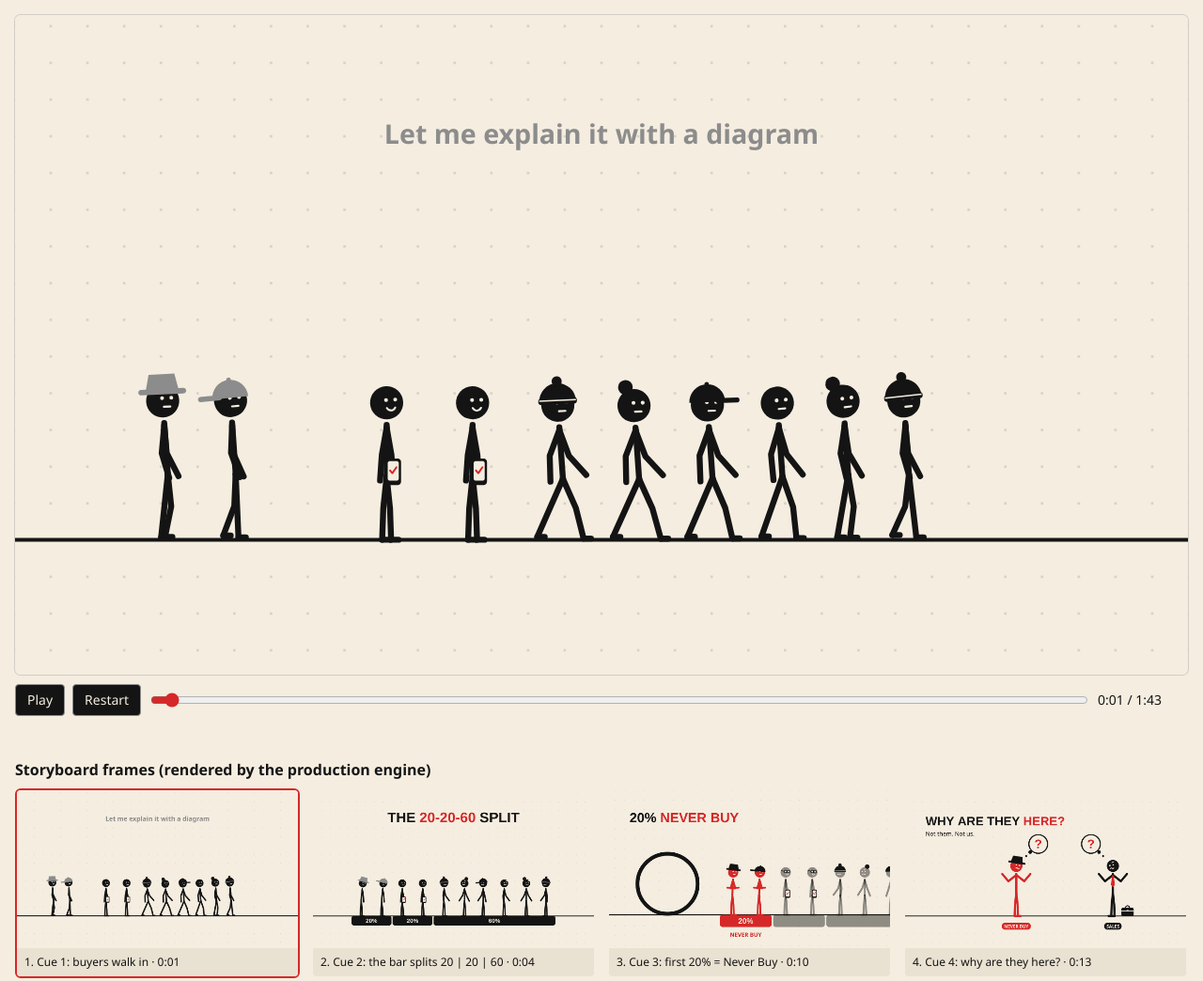
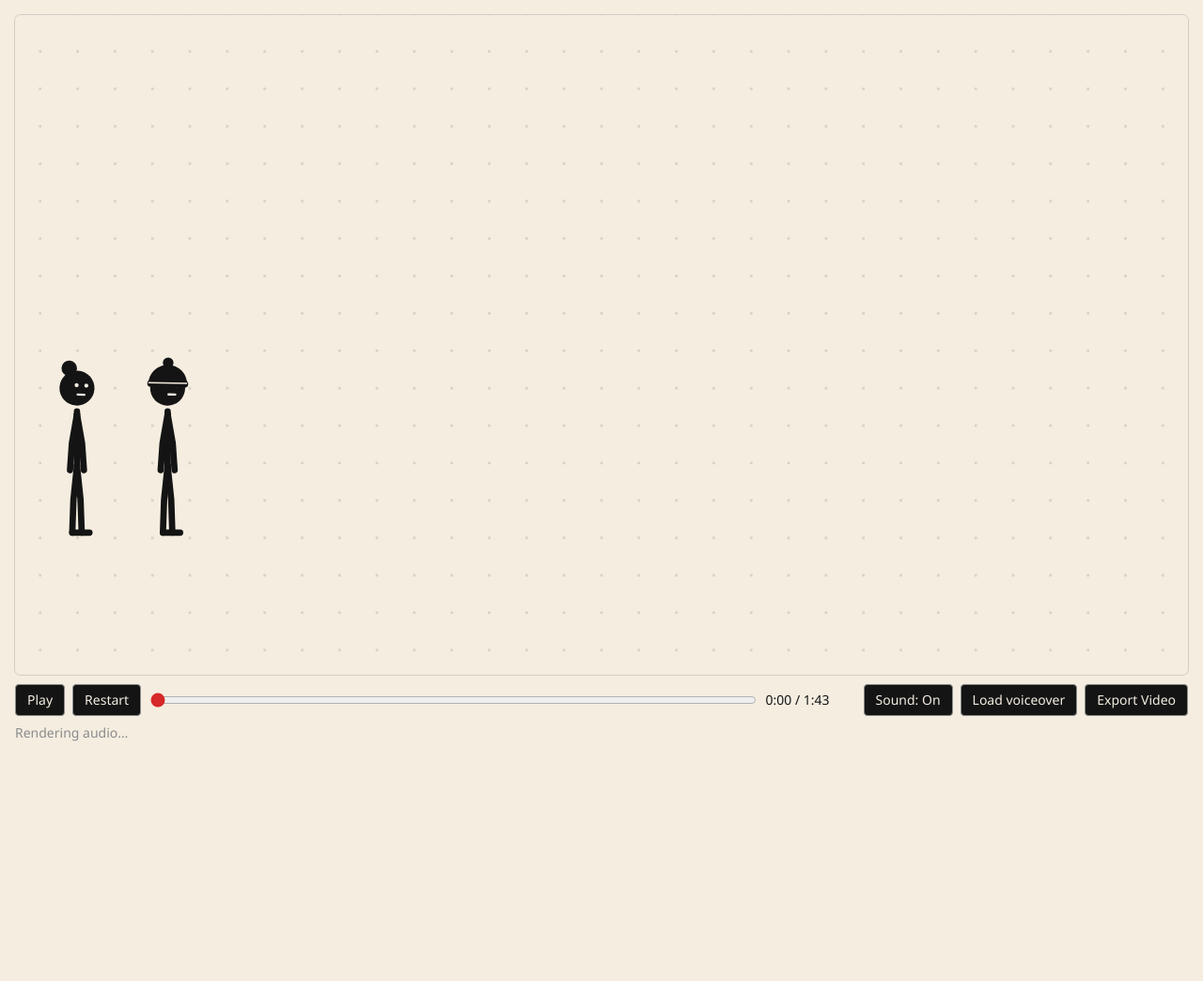
Before and after one commit to editorsvorth-bot/new-proj, a plain HTML site: page videos/20-20-60-split/the-20-20-60-split.html in a window 1280 px wide. Shown: the top 1044 px of the page at 94% size. After the commit the page ends 807 px from the top, so only its background shows below. Drawn offline with Linux system fonts and the light colour scheme.

Commit message:
Smooth ending, voiceover build, frame-exact MP4 renderer
- Ending rebuilt as one continuous thread: coil draws on, SALES takes the loose end, loops
  come undone from his end, straight thread levels, sinks behind the group and lands as the
  60% bar (gray 20% segments slide in, group hops, ticks)
- Diagonal wipes lengthened to 1.0 s; 30 fps frame-difference check finds no jumps
- Player build with the voiceover as master clock (music off: the voiceover carries its own bed)
- tools/render_mp4.js: engine audio mix + renderAt per frame -> H.264/AAC MP4

Co-Authored-By: Claude Opus 5.5 <noreply@anthropic.com>
Claude-Session: https://claude.ai/code/session_013XfR8GRaXwwfGn5rrjx7Ua

```diff
--- a/videos/20-20-60-split/the-20-20-60-split.html
+++ b/videos/20-20-60-split/the-20-20-60-split.html
@@ -61,14 +61,14 @@
 'use strict';
 /* ================= CONFIG (single source of truth — mirror the user's config block) ================= */
 const CONFIG = {
-  mode: 'storyboard',              // 'storyboard' (Stage 1 contact sheet) | 'player' (Stage 2)
+  mode: 'player',              // 'storyboard' (Stage 1 contact sheet) | 'player' (Stage 2)
   width: 1920, height: 1080,   // native export resolution
   fps: 30,                     // export frame rate
-  duration: 103.686,                // seconds; voiceover replaces this with the decoded audio length
+  duration: 103.728,                // seconds; voiceover replaces this with the decoded audio length
   seed: 2024,
-  music: true,                 // Background music: Enabled/Disabled
+  music: false,                 // Background music: Enabled/Disabled
   sfx: true,                  // Sound effects: Enabled/Disabled
-  voiceover: false,            // Voiceover: Enabled -> file picker + master clock
+  voiceover: true,            // Voiceover: Enabled -> file picker + master clock
   subtitles: false,            // Subtitles: Enabled -> CUES drawn in canvas + SRT
   fileName: 'the-20-20-60-split',
 };
@@ -406,7 +406,7 @@ const SRT_TEXT = ["Idha konjam diagrammatic-ah explain panren.", "Idha 20-20-60
 
 const cue = n => C[n - 1];             // start of cue n (absolute seconds)
 const GY = 860;                         // ground line
-const TR = 0.7;                         // transition length; the incoming scene starts TR before its cue
+const TR = 0.7, TRW = 1.0;              // TRW: the diagonal wipes run a little longer so they stay smooth                         // transition length; the incoming scene starts TR before its cue
 // Spine object: one bar, 10 slots (1 figure = 10%), split 20 | 20 | 60
 const BAR = { x: 260, w: 1400, h: 64 };
 const SEG = [[0, 2], [2, 4], [4, 10]];  // slot ranges per group
@@ -566,6 +566,7 @@ function linePts2(x0, y0, x1, y1) { const o = []; for (let i = 0; i < KN; i++) o
 function stampX(g, x, y, r, p) { if (p <= 0) return; const q = lerp(1.7, 1, E.out(clamp(p)));
   fadeAlpha(g, clamp(p * 3), () => popAt(g, x, y, q, () => crossMark(g, x, y, r, 1, 20))); }
 
+let THREAD = [], THC = [930, 430]; const LYS = 430;
 /** Deterministic tangle (a knot of confusion) with N points; untangles into a straight arrow shaft. */
 const KN = 240;
 function knotPts(cx, cy, r) {
@@ -645,6 +646,12 @@ function band(g, a, b, th, col) { const dx = b[0] - a[0], dy = b[1] - a[1], L =
 function buildScenes() {
   const W = CONFIG.width, H = CONFIG.height;
   const KNOT = knotPts(0, 0, 110);
+  THREAD = []; THC = [930, 430];
+  { const M = 260, lead = 26, a0 = Math.PI;
+    const loop = u => { const a = a0 + u * Math.PI * 7, r = 64 + 20 * Math.sin(u * Math.PI * 4.6 + .6);
+      return [THC[0] + Math.cos(a) * r * 1.3 + (u - .5) * 90, THC[1] + Math.sin(a) * r * .78]; };
+    const s0 = loop(0); for (let i = 0; i < lead; i++) { const u = i / lead; THREAD.push([lerp(600, s0[0], u), lerp(LYS, s0[1], u)]); }
+    for (let i = 0; i < M; i++) THREAD.push(loop(i / (M - 1))); }
 
   SCENES = [
     /* 1. THE 20-20-60 SPLIT  (cues 1-3)  each group walks in acting its nature -> the bar splits -> first 20% = NEVER BUY */
@@ -742,11 +749,11 @@ function buildScenes() {
       } },
 
     /* 3. DEFINITELY BUY  (cues 8-12)  like an Amazon buyer: buy (not just cart), decide, look, search ... features -> purchase */
-    { id: 'definite', start: cue(8) - TR, end: cue(13) - .001, enter: { type: 'wipe', dur: TR },
-      camera: t => tween([[0, { x: 0, y: 0, z: 1.06 }], [2.2, { x: 0, y: 0, z: 1 }], [cue(11) - cue(8) + TR, { x: 0, y: 0, z: 1 }], [cue(11) - cue(8) + TR + 1.6, { x: 90, y: 30, z: 1.06 }],
-        [cue(12) - cue(8) + TR + .2, { x: 90, y: 30, z: 1.06 }], [cue(12) - cue(8) + TR + 1.4, { x: 0, y: 0, z: 1 }]], t),
+    { id: 'definite', start: cue(8) - TRW, end: cue(13) - .001, enter: { type: 'wipe', dur: TRW },
+      camera: t => tween([[0, { x: 0, y: 0, z: 1.06 }], [2.2, { x: 0, y: 0, z: 1 }], [cue(11) - cue(8) + TRW, { x: 0, y: 0, z: 1 }], [cue(11) - cue(8) + TRW + 1.6, { x: 90, y: 30, z: 1.06 }],
+        [cue(12) - cue(8) + TRW + .2, { x: 90, y: 30, z: 1.06 }], [cue(12) - cue(8) + TRW + 1.4, { x: 0, y: 0, z: 1 }]], t),
       draw(g, t0, T, c) {
-        const t = t0 + cue(8) - TR; NOW = t; dotGrid(g, c);
+        const t = t0 + cue(8) - TRW; NOW = t; dotGrid(g, c);
         const SX = 960, SY = 300, SW = 760, SH = 520;
         const rows = [['WANT IT', cue(10) + 1.6], ['SEE PRODUCT', cue(10) + 3.0], ['SEARCH', cue(11) + .1], ['DESCRIPTION', cue(11) + 1.1], ['DETAILS', cue(11) + 2.4], ['FEATURES', cue(11) + 3.6]];
         world(g, c, () => {
@@ -854,11 +861,11 @@ function buildScenes() {
       } },
 
     /* 5. CONFUSED BUYERS  (cues 17-20)  the bar returns; the 60% light up and pace; five questions with pictures */
-    { id: 'confused', start: cue(17) - TR, end: cue(21) - .001, enter: { type: 'wipe', dur: TR },
-      camera: t => { const a = t + cue(17) - TR; return tween([[cue(17) - TR, { x: 0, y: 0, z: 1.05 }], [cue(17) + 1.3, { x: 0, y: 0, z: 1 }], [cue(18), { x: 0, y: 0, z: 1 }],
+    { id: 'confused', start: cue(17) - TRW, end: cue(21) - .001, enter: { type: 'wipe', dur: TRW },
+      camera: t => { const a = t + cue(17) - TRW; return tween([[cue(17) - TRW, { x: 0, y: 0, z: 1.05 }], [cue(17) + 1.3, { x: 0, y: 0, z: 1 }], [cue(18), { x: 0, y: 0, z: 1 }],
         [cue(18) + 1.2, { x: 40, y: 30, z: 1.06 }], [cue(20), { x: 120, y: 30, z: 1.06 }], [cue(21), { x: 60, y: 20, z: 1.03 }]], a); },
       draw(g, t0, T, c) {
-        const t = t0 + cue(17) - TR; NOW = t; dotGrid(g, c);
+        const t = t0 + cue(17) - TRW; NOW = t; dotGrid(g, c);
         const r6 = prog(t, cue(17), cue(17) + .6);
         world(g, c, () => {
           groundLine(g, GY, 1);
@@ -885,56 +892,80 @@ function buildScenes() {
         headline(g, '60% CONFUSED BUYERS', 140, 220, prog(t, cue(17) + .1, cue(17) + 1.1), { size: 84, red: [1, 2] });
       } },
 
-    /* 6. WHY SALES EXISTS  (cues 21-24)  a ball of tangled thread -> SALES pulls the loose end, the ball unwinds -> straight thread -> it drops and becomes the 60% bar */
-    { id: 'clarity', start: cue(21) - TR, end: cue(25), enter: { type: 'iris', x: 1180, y: 460, dur: TR },
+    /* 6. WHY SALES EXISTS  (cues 21-24)  one tangled thread -> SALES takes the loose end and pulls -> loops come undone from his end
+       -> straight thread -> released, it levels out, sinks behind the group and lands under their feet as the 60% bar */
+    { id: 'clarity', start: cue(21) - TR, end: Math.max(cue(25), CONFIG.duration), enter: { type: 'iris', x: 1180, y: 460, dur: TR },
       camera: t => { const a = t + cue(21) - TR; return tween([[cue(21) - TR, { x: 0, y: 0, z: 1.08 }], [cue(21) + 1.5, { x: 0, y: 0, z: 1 }], [cue(23), { x: 0, y: 0, z: 1 }],
-        [cue(23) + 1.2, { x: 60, y: 40, z: 1.06 }], [cue(24) + .6, { x: 60, y: 40, z: 1.06 }], [cue(24) + 1.6, { x: 0, y: 0, z: 1 }]], a); },
+        [cue(23) + 1.6, { x: 50, y: 30, z: 1.05 }], [cue(24) + .6, { x: 50, y: 30, z: 1.05 }], [cue(24) + 1.8, { x: 0, y: 0, z: 1 }]], a); },
       draw(g, t0, T, c) {
         const t = t0 + cue(21) - TR; NOW = t; dotGrid(g, c);
-        const S = .85, P0 = cue(23) + .5;
-        // unwinding progress with two tugs where the knot fights back
-        const un = tween([[P0, 0], [P0 + .5, .3], [P0 + .7, .22], [P0 + 1.2, .6], [P0 + 1.4, .52], [P0 + 2.2, 1]], t);
-        const clear = t > cue(24) + .1, drop = E.inOut(prog(t, cue(24) + 1.3, cue(24) + 2.1)), bar = prog(t, cue(24) + 1.9, cue(24) + 2.5);
-        const BX = 160, BW = 1100, R0 = 600, R1 = 1260;   // compact bar: the 60% segment runs R0..R1, under the six
+        const S = .85, N = THREAD.length, R0 = 600, R1 = 1260, LY = 430;
+        // timeline (all on the SRT clock)
+        const P0 = cue(23) + .3, P1 = cue(23) + 2.9;                       // the pull
+        const un = tween([[P0, 0], [P0 + .9, .38, E.inOut], [P0 + 1.15, .34, E.inOut], [P0 + 1.9, .74, E.inOut], [P0 + 2.1, .71, E.inOut], [P1, 1, E.inOut]], t);
+        const lv = E.inOut(prog(t, cue(24) + .9, cue(24) + 1.5));          // released: levels out to the bar's length
+        const dv = E.inOut(prog(t, cue(24) + 1.5, cue(24) + 2.2));         // sinks behind the group to the ground
+        const land = cue(24) + 2.2, grow = E.out(prog(t, land, land + .5));
+        const clear = t > cue(24) + .2;
+        // SALES walks in, takes the loose end, leans back while pulling, lets go
+        const w = walker([[cue(22) + .2, 2100], [cue(22) + 2.0, 1560, E.out], [P0, 1560], [P1, 1630, E.inOut]], t, S, POSES.reach, -1);
+        let up = poseMix(w.pose, POSES.reach, E.inOut(prog(t, cue(22) + 1.8, cue(22) + 2.3)));
+        up = Object.assign({}, up, { lean: (up.lean || 0) - 10 * Math.sin(Math.PI * clamp((t - P0) / (P1 - P0))) });
+        up = poseMix(up, POSES.stand, E.inOut(prog(t, cue(24) + .9, cue(24) + 1.4)));
+        up = poseMix(up, POSES.point, E.inOut(prog(t, land + .3, land + .8)));
         world(g, c, () => {
           groundLine(g, GY, 1);
-          if (bar > 0) spineBar(g, 1, [rgba(PAL.gray, .9), rgba(PAL.gray, .9), PAL.red], [bar, bar, 1], [0, 0, bar], { x: BX, w: BW, grow: bar, labSize: 28 });
+          // the bar (drawn first: everything else stands on it)
+          if (grow > 0) spineBar(g, 1, [rgba(PAL.gray, .9), rgba(PAL.gray, .9), PAL.red], [grow, grow, 1], [0, 0, grow], { x: 160, w: 1100, grow, labSize: 28 });
+          // hand position (from the salesman's pose) for the thread end
+          let hand = null;
+          const drawSales = () => { if (t > cue(22)) hand = salesman(g, { x: w.x, y: GY, s: S, pose: idle(up, t, 7), facing: -1, seed: 7, expr: 'happy' }).handF; };
+          // ---- the thread ----
+          const breathe = 1 + .025 * Math.sin(t * 2.2) * (1 - un);
+          const K = i => { const [x, y] = THREAD[i]; return [THC[0] + (x - THC[0]) * breathe, THC[1] + (y - THC[1]) * breathe]; };
+          const threadPts = (h) => {
+            // knot from the far end up to the unravel front, then straight to the hand
+            const f = (N - 1) * (1 - un), fi = Math.floor(f), fr = f - fi, out = [];
+            for (let i = 0; i <= fi; i++) out.push(K(i));
+            if (fi < N - 1) { const a = K(fi), b = K(fi + 1); out.push([lerp(a[0], b[0], fr), lerp(a[1], b[1], fr)]); }
+            out.push(h); return out;
+          };
+          const sinking = dv > 0 || lv > 0;
+          if (sinking) {
+            // released: straight thread -> level band of the bar's width -> sinks and thickens (behind the people)
+            drawSales();
+            const A0 = K(0), B0 = hand;
+            const a = [lerp(A0[0], R0 + 8, lv), lerp(A0[1], LY, lv)], b = [lerp(B0[0], R1 - 8, lv), lerp(B0[1], LY, lv)];
+            const y = lerp(a[1], GY + BAR.h / 2, dv), th = lerp(8, BAR.h, dv);
+            if (grow < 1) {
+              const ya = lerp(a[1], GY + BAR.h / 2, dv), yb = lerp(b[1], GY + BAR.h / 2, dv);
+              const poly = dv > 0 ? rrectPoly(a[0], y - th / 2, b[0] - a[0], th, Math.min(14, th / 2)) : null;
+              if (poly) { fadeAlpha(g, 1 - dv, () => fillPoly(g, poly, PAL.ink)); fadeAlpha(g, dv, () => fillPoly(g, poly, PAL.red)); }
+              else strokeOn(g, [[a[0], ya], [b[0], yb]], 1, PAL.ink, 8);
+            }
+          }
+          // the six (drawn after the band so it passes behind them); they hop when the bar lands
           const heads = [];
           for (let i = 0; i < 6; i++) {
             const calm = E.inOut(prog(t, cue(24) + .1 + i * .08, cue(24) + .7 + i * .08)), pc = pacing(660 + i * 118, t, i, 1 - calm);
-            const pose = poseMix(pc.pose, i % 2 ? POSES.cheer : POSES.stand, calm * (1 - .6 * prog(t, cue(24) + 2.4, cue(24) + 2.9)));
-            const r = person(g, { x: pc.x, y: GY, s: S, pose: idle(pose, t, i), facing: calm > .5 ? 1 : pc.facing, seed: 10 + i, color: PAL.red, expr: clear ? 'happy' : 'confused', wear: WEAR[4 + i] });
+            const hop = 34 * Math.sin(Math.PI * prog(t, land + i * .05, land + .45 + i * .05));
+            const pose = poseMix(pc.pose, i % 2 ? POSES.cheer : POSES.stand, calm);
+            const r = person(g, { x: pc.x, y: GY - hop, s: S, pose: idle(pose, t, i), facing: calm > .5 ? 1 : pc.facing, seed: 10 + i, color: PAL.red, expr: clear ? 'happy' : 'confused', wear: WEAR[4 + i] });
             heads.push(r.head);
           }
-          // SALES (same scale as the group) walks in, takes the loose end, leans back and pulls
-          const w = walker([[cue(22) + .2, 2100], [cue(22) + 2.0, 1560, E.out], [P0, 1560], [P0 + 2.2, 1640]], t, S, POSES.reach, -1);
-          let up = poseMix(w.pose, POSES.reach, E.inOut(prog(t, cue(22) + 1.8, cue(22) + 2.3)));
-          const lean = -12 * Math.sin(Math.PI * prog(t, P0, P0 + 2.2));
-          up = Object.assign({}, up, { lean: (up.lean || 0) + lean });
-          up = poseMix(up, POSES.stand, E.inOut(prog(t, cue(24) + 1.2, cue(24) + 1.6)));            // lets go as the thread drops
-          up = poseMix(up, POSES.point, E.inOut(prog(t, cue(24) + 2.4, cue(24) + 2.9)));
-          let hand = [1500, 600];
-          if (t > cue(22)) hand = salesman(g, { x: w.x, y: GY, s: S, pose: idle(up, t, 7), facing: -1, seed: 7, expr: 'happy' }).handF;
+          if (!sinking) {
+            drawSales();
+            const dp = prog(t, cue(21) + .1, cue(21) + 1.8);                       // the tangle draws on
+            const grab = prog(t, cue(22) + 2.0, cue(22) + 2.6);                    // he takes the loose end
+            if (un <= 0) {
+              const knot = []; for (let i = 0; i < N; i++) knot.push(K(i));
+              if (dp > 0) strokeOn(g, knot, dp, PAL.ink, 7);
+              if (grab > 0 && hand) strokeOn(g, [K(N - 1), hand], grab, PAL.ink, 7);
+            } else if (hand) strokeOn(g, threadPts(hand), 1, PAL.ink, 7);
+          }
           tag(g, 'SALES', w.x, GY + 70, prog(t, cue(22) + 1.8, cue(22) + 2.2), { size: 30 });
-          // the ball of thread: shrinks, rolls left and spins as it unwinds; the thread runs from the ball to the hand
-          const bx = lerp(960, 600, un), by = lerp(420, 380, un), br = 1 - un, spin = un * 9 + Math.sin(t * 2) * .15 * (1 - un);
-          const shakeB = (prog(t, P0 + .5, P0 + .7) - prog(t, P0 + .7, P0 + .9) + prog(t, P0 + 1.2, P0 + 1.4) - prog(t, P0 + 1.4, P0 + 1.6)) * 10;
-          const dp = prog(t, cue(21) + .1, cue(21) + 1.6);
-          if (drop <= 0) {
-            if (br > .02 && dp > 0) {
-              const pts = KNOT.map(([x, y]) => [bx + shakeB + (x * Math.cos(spin) - y * Math.sin(spin)) * br, by + (x * Math.sin(spin) + y * Math.cos(spin)) * br]);
-              strokeOn(g, pts, dp, PAL.ink, 8, false);
-            }
-            const grab = prog(t, cue(22) + 2.0, cue(22) + 2.6);
-            const e0 = KNOT[KN - 1], end0 = [bx + shakeB + (e0[0] * Math.cos(spin) - e0[1] * Math.sin(spin)) * br, by + (e0[0] * Math.sin(spin) + e0[1] * Math.cos(spin)) * br];
-            if (grab > 0) strokeOn(g, [un > 0 ? [lerp(end0[0], 560, un), lerp(end0[1], 380, un)] : end0, hand], grab, PAL.ink, 7);
-          } else {
-            // the straight thread drops and thickens into the 60% segment of the bar
-            const a = [lerp(560, R0 + 4, drop), lerp(380, GY + 32, drop)], b = [lerp(hand[0], R1 - 4, drop), lerp(hand[1], GY + 32, drop)];
-            if (bar < 1) band(g, a, b, lerp(7, 64, drop), drop > .55 ? PAL.red : PAL.ink);
-          }
-          tag(g, 'CLARITY', 960, 405, prog(t, cue(24) + .1, cue(24) + .5) * (1 - prog(t, cue(24) + 1.2, cue(24) + 1.5)), { size: 44, bg: PAL.red });
-          heads.forEach((h, i) => badge(g, h[0], h[1] - 100, prog(t, cue(24) + 2.1 + i * .1, cue(24) + 2.6 + i * .1), 'tick', PAL.red, PAL.cream, 22));
+          tag(g, 'CLARITY', 930, 350, prog(t, cue(24) + .1, cue(24) + .5) * (1 - prog(t, cue(24) + 1.3, cue(24) + 1.6)), { size: 44, bg: PAL.red });
+          heads.forEach((h, i) => badge(g, h[0], h[1] - 100, prog(t, land + .4 + i * .08, land + .9 + i * .08), 'tick', PAL.red, PAL.cream, 22));
         });
         const hA = (a, b) => 1 - prog(t, a, b);
         fadeAlpha(g, hA(cue(22) - .3, cue(22)), () => {
@@ -971,10 +1002,9 @@ function buildScenes() {
     { t: cue(25) - .3, title: 'Cues 23-24: why sales exists' },
   ];
   MUSIC.accents = [cue(2), cue(3), cue(8), cue(12), cue(17), cue(23), cue(24)];
-  const P0 = cue(23) + .5;
   SFX_CUES = [
     { t: cue(2), type: 'draw' }, { t: cue(2) + .7, type: 'thud' }, { t: cue(3), type: 'pop' },
-    ...[cue(4), cue(8), cue(13), cue(17), cue(21)].map(x => ({ t: x - TR, type: 'whoosh' })),
+    ...[cue(4), cue(13), cue(21)].map(x => ({ t: x - TR, type: 'whoosh' })), ...[cue(8), cue(17)].map(x => ({ t: x - TRW, type: 'whoosh' })),
     { t: cue(4) + 1.4, type: 'pop' }, { t: cue(4) + 1.7, type: 'pop' }, { t: cue(5) + 1.3, type: 'pop' },
     ...[0, 1, 2].flatMap(k => [{ t: cue(6) + 1.4 + k, type: 'pop' }, { t: cue(6) + 1.9 + k, type: 'thud' }]),
     { t: cue(7) + .5, type: 'thud' },
@@ -987,8 +1017,8 @@ function buildScenes() {
     { t: cue(16) + .2, type: 'pop' }, { t: cue(16) + 1.2, type: 'pop' }, { t: cue(16) + 2.6, type: 'click' }, { t: cue(16) + 3.0, type: 'chime' },
     ...[cue(18) + .1, cue(18) + 2.6, cue(19) + .1, cue(20) + .1, cue(20) + 2.1].map(x => ({ t: x, type: 'pop' })),
     { t: cue(21) - .9, type: 'whoosh' }, { t: cue(21) + .1, type: 'draw' }, { t: cue(22) + 2.0, type: 'click' },
-    { t: P0 + .5, type: 'thud' }, { t: P0 + 1.2, type: 'thud' }, { t: cue(24) + .1, type: 'chime' },
-    { t: cue(24) + 1.3, type: 'whoosh' }, { t: cue(24) + 1.9, type: 'thud' }, { t: cue(24) + 2.1, type: 'pop' },
+    { t: cue(23) + 1.2, type: 'draw' }, { t: cue(23) + 2.2, type: 'draw' }, { t: cue(24) + .1, type: 'chime' },
+    { t: cue(24) + 1.5, type: 'whoosh' }, { t: cue(24) + 2.2, type: 'thud' }, { t: cue(24) + 2.6, type: 'pop' },
   ];
   CUES = SRT_TEXT.map((text, i) => ({ start: C[i], end: C[i + 1], text }));
 }
```
Also changed, not shown: tools/render_mp4.js (added, +59 -0 lines), videos/20-20-60-split/scenes.js (+81 -51 lines), 1 other file.
